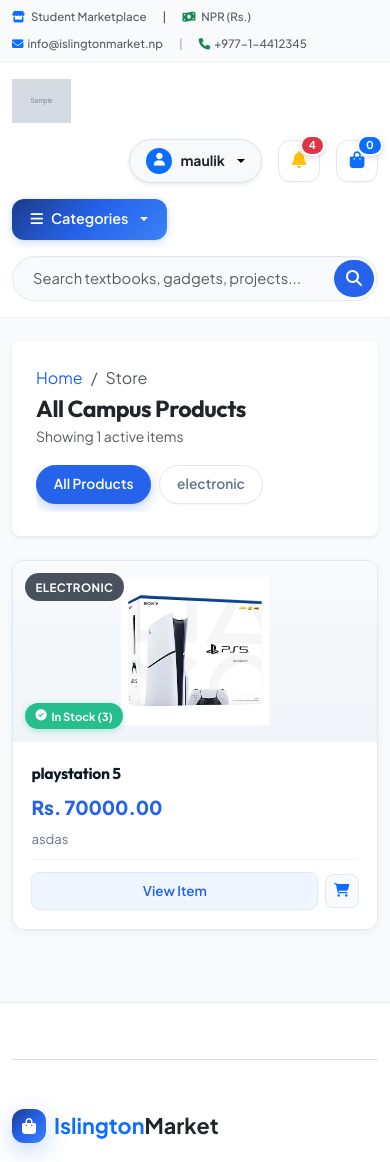
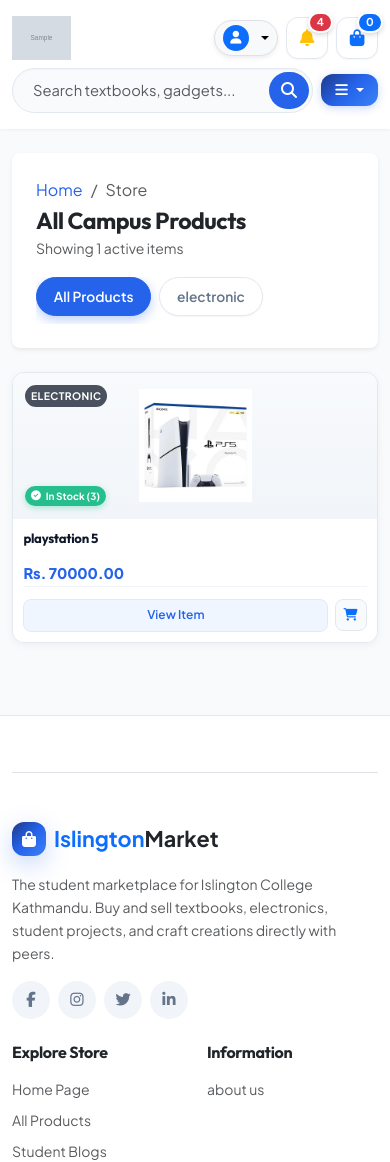
Before and after one commit to MaulikI8/summerclass, a Django app: page /products/ in a window 390 px wide. Shown: the top 1162 px of the page. Run offline with Django 5.2, Linux system fonts and the light colour scheme; a user stored in the database is signed in; data comes from the database, SQL or seed files in the repository; tables that the repository leaves empty hold one stand-in row (values such as "Sample post"); grey boxes marked "Sample" are stand-in pictures; some libraries are stand-ins or nearby versions.

Commit message:
Implement comprehensive mobile & tablet responsiveness: app-style header, 2-column mobile product cards, smooth touch scroll filter chips, and adaptive auction cards

```diff
--- a/Templates/master/base.html
+++ b/Templates/master/base.html
@@ -56,9 +56,9 @@
       <!-- Main header bar -->
       <section class="header-main">
         <div class="container">
-          <div class="row align-items-center g-3">
+          <div class="row align-items-center g-2 g-md-3">
             <!-- Brand Logo -->
-            <div class="col-lg-3 col-md-3 col-6">
+            <div class="col-6 col-md-3 col-lg-3">
               <a href="{% url 'home' %}" class="brand-wrap text-decoration-none d-flex align-items-center gap-2">
                 {% if site_setting.logo %}
                 <img class="logo" src="{{ site_setting.logo.url }}" alt="{{ site_setting.site_title|default:'Islington Marketplace' }}" />
@@ -68,70 +68,23 @@
                 </div>
                 <div class="d-flex flex-column leading-none">
                   <span class="fs-4 fw-bold text-primary" style="line-height: 1.1;">Islington<span class="text-dark">Market</span></span>
-                  <small class="text-muted" style="font-size: 0.68rem; letter-spacing: 0.05em;">STUDENT COMMERCE</small>
+                  <small class="text-muted d-none d-sm-block" style="font-size: 0.68rem; letter-spacing: 0.05em;">STUDENT COMMERCE</small>
                 </div>
                 {% endif %}
               </a>
             </div>
 
-            <!-- Categories Dropdown & Nav Links -->
-            <div class="col-lg-auto col-md-auto col-6 order-2 order-md-1 d-flex align-items-center gap-2">
-              <div class="category-wrap dropdown">
-                <button
-                  type="button"
-                  class="btn btn-primary dropdown-toggle d-flex align-items-center gap-2"
-                  data-bs-toggle="dropdown"
-                  aria-expanded="false"
-                >
-                  <i class="fas fa-bars"></i>
-                  <span>Categories</span>
-                </button>
-                <div class="dropdown-menu shadow-lg border-0 mt-2 p-2" style="min-width: 220px; border-radius: 12px;">
-                  <a class="dropdown-item py-2 fw-semibold rounded" href="{% url 'products' %}">
-                    <i class="fas fa-th-large me-2 text-primary"></i> All Products
-                  </a>
-                  <hr class="my-1">
-                  {% for cat in categories %}
-                  <a class="dropdown-item py-2 rounded text-secondary" href="{% url 'products' %}?category={{ cat.name }}">
-                    <i class="fas fa-tag me-2 text-muted small"></i> {{ cat.name }}
-                  </a>
-                  {% empty %}
-                  <a class="dropdown-item py-2 rounded text-secondary" href="{% url 'products' %}">Electronics</a>
-                  <a class="dropdown-item py-2 rounded text-secondary" href="{% url 'products' %}">Textbooks</a>
-                  {% endfor %}
-                </div>
-              </div>
-              <a href="{% url 'products' %}" class="btn btn-nav-link d-none d-sm-inline-flex">Store</a>
-              <a href="{% url 'blog' %}" class="btn btn-nav-link d-none d-sm-inline-flex">Blogs</a>
-            </div>
-
-            <!-- Modern Search Bar -->
-            <div class="col-lg col-md-12 col-12 order-3 order-lg-2">
-              <form action="{% url 'products' %}" method="GET" class="search-wrapper">
-                <input
-                  type="text"
-                  name="q"
-                  class="form-control"
-                  placeholder="Search textbooks, gadgets, projects..."
-                  aria-label="Search"
-                />
-                <button class="search-btn" type="submit" title="Search">
-                  <i class="fas fa-search"></i>
-                </button>
-              </form>
-            </div>
-
-            <!-- Profile Menu & Cart Widgets -->
-            <div class="col-lg-auto col-md-auto col-12 order-1 order-lg-3 ms-auto">
-              <div class="d-flex justify-content-end align-items-center gap-3">
+            <!-- Profile Menu, Bell & Cart Widgets (Top Right on Mobile) -->
+            <div class="col-6 col-md-auto col-lg-auto order-1 order-lg-3 ms-auto">
+              <div class="d-flex justify-content-end align-items-center gap-2 gap-sm-3">
                 {% if user.is_authenticated %}
                 <!-- Dedicated Profile Dropdown -->
                 <div class="dropdown">
-                  <button class="btn btn-light border rounded-pill px-3 py-2 d-flex align-items-center gap-2 dropdown-toggle shadow-sm" type="button" data-bs-toggle="dropdown" aria-expanded="false">
+                  <button class="btn btn-light border rounded-pill px-2 px-sm-3 py-1 py-sm-2 d-flex align-items-center gap-2 dropdown-toggle shadow-sm" type="button" data-bs-toggle="dropdown" aria-expanded="false">
                     <div class="bg-primary text-white rounded-circle d-flex align-items-center justify-content-center" style="width: 26px; height: 26px; font-size: 0.8rem;">
                       <i class="fas fa-user"></i>
                     </div>
-                    <span class="small fw-bold text-dark">{{ user.first_name|default:user.username }}</span>
+                    <span class="small fw-bold text-dark d-none d-sm-inline">{{ user.first_name|default:user.username }}</span>
                   </button>
                   <ul class="dropdown-menu dropdown-menu-end shadow-lg border-0 mt-2 p-2" style="min-width: 200px; border-radius: 12px;">
                     <li><h6 class="dropdown-header text-muted small pb-1">Signed in as <strong>{{ user.username }}</strong></h6></li>
@@ -165,9 +118,9 @@
                   </div>
                 </div>
                 {% else %}
-                <div class="d-flex align-items-center gap-2">
-                  <a href="{% url 'student_login' %}" class="btn btn-outline-primary btn-sm rounded-pill px-3 py-1 fw-semibold">Sign In</a>
-                  <a href="{% url 'student_register' %}" class="btn btn-primary btn-sm rounded-pill px-3 py-1 fw-semibold">Register</a>
+                <div class="d-flex align-items-center gap-1 gap-sm-2">
+                  <a href="{% url 'student_login' %}" class="btn btn-outline-primary btn-sm rounded-pill px-2 px-sm-3 py-1 fw-semibold" style="font-size: 0.82rem;">Sign In</a>
+                  <a href="{% url 'student_register' %}" class="btn btn-primary btn-sm rounded-pill px-2 px-sm-3 py-1 fw-semibold d-none d-sm-inline-flex" style="font-size: 0.82rem;">Register</a>
                 </div>
                 {% endif %}
 
@@ -179,6 +132,54 @@
                   <span class="badge bg-primary widget-badge" id="cartCountBadge">0</span>
                 </a>
               </div>
+            </div>
+
+            <!-- Categories Dropdown & Nav Links (Inline on Desktop, Compact on Mobile) -->
+            <div class="col-auto col-md-auto col-lg-auto order-3 order-lg-1 d-flex align-items-center gap-2">
+              <div class="category-wrap dropdown">
+                <button
+                  type="button"
+                  class="btn btn-primary dropdown-toggle d-flex align-items-center gap-1 gap-sm-2"
+                  data-bs-toggle="dropdown"
+                  aria-expanded="false"
+                  style="padding: 0.55rem 0.9rem;"
+                >
+                  <i class="fas fa-bars"></i>
+                  <span class="d-none d-sm-inline">Categories</span>
+                </button>
+                <div class="dropdown-menu shadow-lg border-0 mt-2 p-2" style="min-width: 220px; border-radius: 12px;">
+                  <a class="dropdown-item py-2 fw-semibold rounded" href="{% url 'products' %}">
+                    <i class="fas fa-th-large me-2 text-primary"></i> All Products
+                  </a>
+                  <hr class="my-1">
+                  {% for cat in categories %}
+                  <a class="dropdown-item py-2 rounded text-secondary" href="{% url 'products' %}?category={{ cat.name }}">
+                    <i class="fas fa-tag me-2 text-muted small"></i> {{ cat.name }}
+                  </a>
+                  {% empty %}
+                  <a class="dropdown-item py-2 rounded text-secondary" href="{% url 'products' %}">Electronics</a>
+                  <a class="dropdown-item py-2 rounded text-secondary" href="{% url 'products' %}">Textbooks</a>
+                  {% endfor %}
+                </div>
+              </div>
+              <a href="{% url 'products' %}" class="btn btn-nav-link d-none d-md-inline-flex">Store</a>
+              <a href="{% url 'blog' %}" class="btn btn-nav-link d-none d-md-inline-flex">Blogs</a>
+            </div>
+
+            <!-- Modern Search Bar -->
+            <div class="col col-md col-lg order-2 order-lg-2">
+              <form action="{% url 'products' %}" method="GET" class="search-wrapper">
+                <input
+                  type="text"
+                  name="q"
+                  class="form-control"
+                  placeholder="Search textbooks, gadgets..."
+                  aria-label="Search"
+                />
+                <button class="search-btn" type="submit" title="Search">
+                  <i class="fas fa-search"></i>
+                </button>
+              </form>
             </div>
           </div>
         </div>
--- a/marketplace/static/css/style.css
+++ b/marketplace/static/css/style.css
@@ -1726,3 +1726,173 @@ ul.thumb li img:hover {
     box-shadow: 0 12px 32px rgba(37, 99, 235, 0.22);
     margin-bottom: 2.5rem;
 }
+
+/* ==========================================================================
+   Comprehensive Mobile & Tablet Responsive Optimizations
+   ========================================================================== */
+
+/* Touch-friendly horizontal filter chip scrolling */
+.filter-chips-bar {
+    display: flex;
+    gap: 0.5rem;
+    overflow-x: auto;
+    white-space: nowrap;
+    padding-bottom: 0.5rem;
+    -webkit-overflow-scrolling: touch;
+    scrollbar-width: none;
+}
+.filter-chips-bar::-webkit-scrollbar {
+    display: none;
+}
+.filter-chip {
+    flex-shrink: 0;
+}
+
+@media (max-width: 991px) {
+    /* Responsive Dashboard Navigation Tabs */
+    .dashboard-sidebar-menu {
+        display: flex;
+        overflow-x: auto;
+        white-space: nowrap;
+        gap: 0.5rem;
+        padding-bottom: 0.5rem;
+        -webkit-overflow-scrolling: touch;
+        scrollbar-width: none;
+    }
+    .dashboard-sidebar-menu::-webkit-scrollbar {
+        display: none;
+    }
+    .dashboard-nav-link {
+        flex-shrink: 0;
+        border-left: none !important;
+        border-radius: 24px;
+        padding: 0.5rem 1rem !important;
+        background: #f1f5f9;
+        font-size: 0.85rem;
+    }
+    .dashboard-nav-link.active {
+        background: var(--primary) !important;
+        color: #ffffff !important;
+    }
+    .dashboard-nav-link.active i {
+        color: #ffffff !important;
+    }
+    .dashboard-sidebar {
+        position: static !important;
+        margin-bottom: 1.5rem;
+    }
+}
+
+@media (max-width: 768px) {
+    /* Top Bar compact */
+    .top-bar-nav {
+        display: none;
+    }
+
+    /* Hero Banner Mobile Adjustments */
+    .hero-slide-card {
+        min-height: 260px;
+        padding: 2rem 1.25rem !important;
+        border-radius: var(--radius-md);
+    }
+    .hero-title {
+        font-size: 1.55rem !important;
+        line-height: 1.25 !important;
+        margin-bottom: 0.5rem !important;
+    }
+    .hero-lead {
+        font-size: 0.86rem !important;
+        line-height: 1.5 !important;
+        margin-bottom: 1.25rem !important;
+    }
+    .hero-actions {
+        display: flex;
+        flex-direction: column;
+        gap: 0.6rem;
+        width: 100%;
+    }
+    .hero-btn-primary, .hero-btn-outline {
+        width: 100%;
+        justify-content: center;
+        padding: 0.65rem 1rem;
+        font-size: 0.88rem;
+    }
+
+    /* Section Headings */
+    .section-title {
+        font-size: 1.35rem;
+    }
+    .section-subtitle {
+        font-size: 0.82rem;
+    }
+
+    /* Live Activity Ribbon */
+    .section-activity-ribbon {
+        padding: 1rem 1.25rem;
+    }
+    .section-activity-ribbon h4 {
+        font-size: 1.15rem;
+    }
+}
+
+@media (max-width: 576px) {
+    /* 2-Column High-Density Mobile Product Cards */
+    .product-card-col {
+        padding-left: 6px !important;
+        padding-right: 6px !important;
+    }
+    .card-product-grid {
+        border-radius: 12px;
+    }
+    .card-product-grid .img-wrap {
+        height: 145px;
+    }
+    .card-product-grid .info-wrap {
+        padding: 0.65rem !important;
+    }
+    .card-product-grid .title {
+        font-size: 0.82rem !important;
+        line-height: 1.25;
+        height: 2.1em;
+        margin-bottom: 0.25rem;
+    }
+    .card-product-grid .price {
+        font-size: 0.92rem !important;
+    }
+    .card-product-grid .card-desc {
+        display: none !important;
+    }
+    .card-category-badge {
+        font-size: 0.65rem;
+        padding: 2px 6px;
+    }
+    .card-stock-badge {
+        font-size: 0.62rem;
+        padding: 2px 6px;
+    }
+    .btn-card-primary {
+        font-size: 0.75rem;
+        padding: 0.35rem 0.5rem;
+    }
+    .btn-card-icon {
+        width: 32px;
+        height: 32px;
+        font-size: 0.78rem;
+    }
+
+    /* Live Bidding Cards Stacking on Mobile */
+    .auction-card .col-sm-5 {
+        min-height: 160px;
+    }
+    .auction-card .p-4 {
+        padding: 1.15rem !important;
+    }
+    .auction-card h5 {
+        font-size: 1.05rem;
+    }
+
+    /* Table responsive touch handling */
+    .table-responsive {
+        -webkit-overflow-scrolling: touch;
+    }
+}
```
